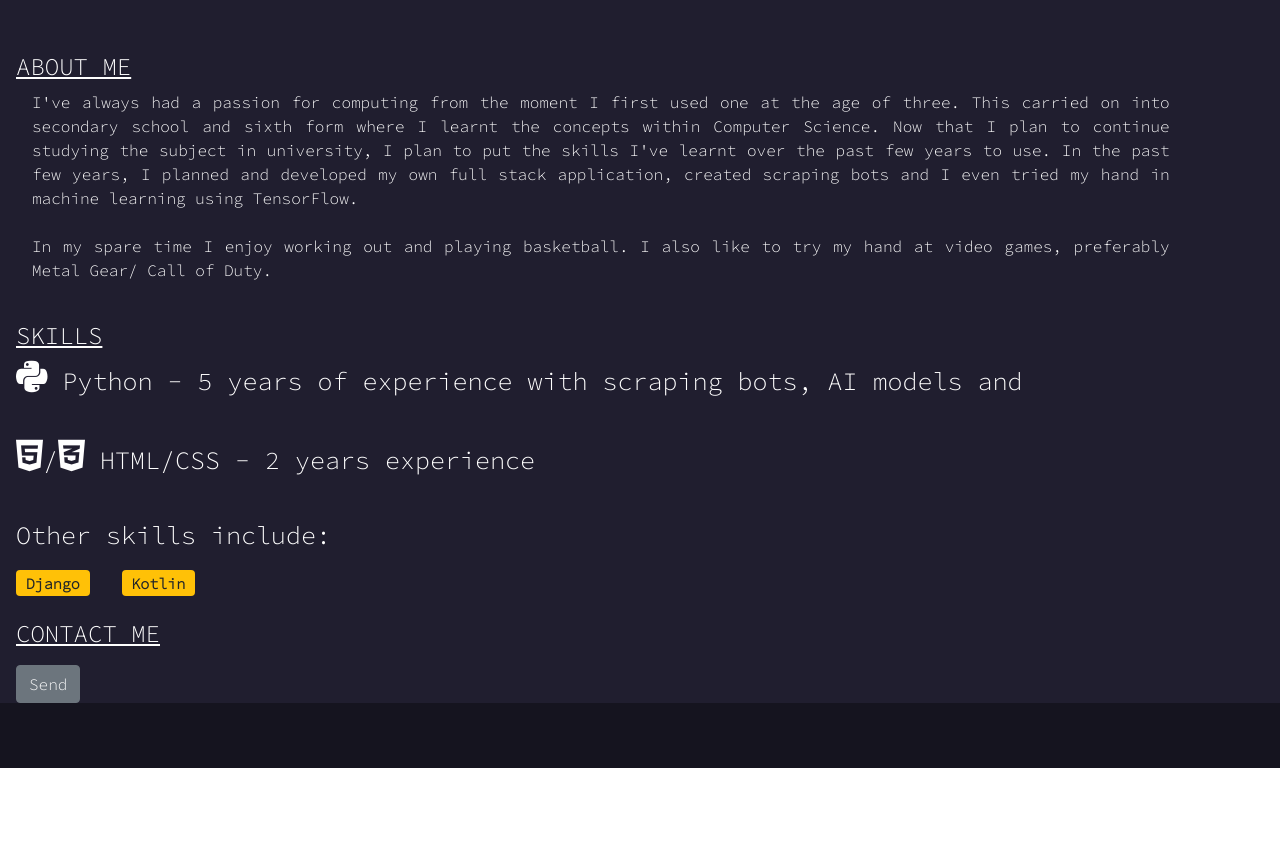
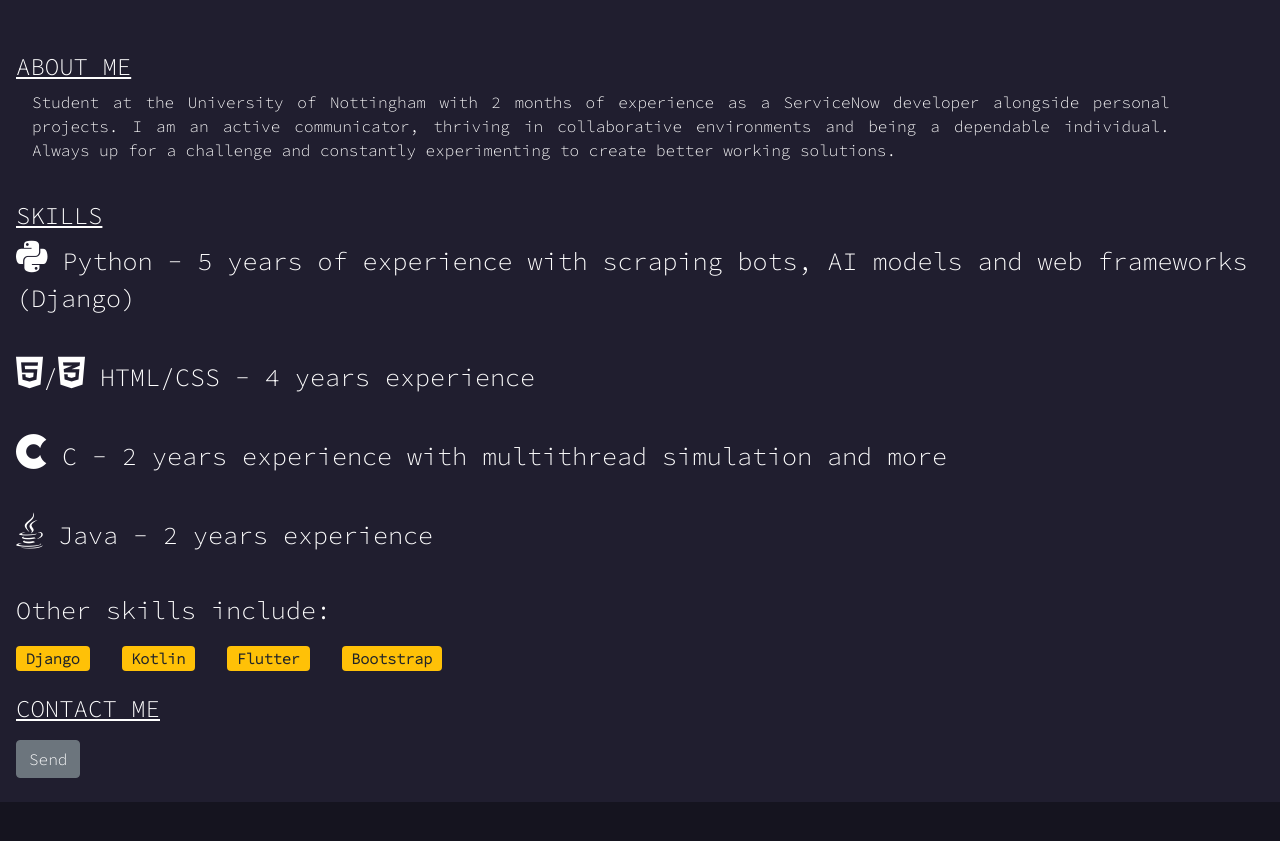
Before and after one commit to 6ixmadeit/Portfolio, a plain HTML site: page html/page.html in a window 1280 px wide. Shown: the part 647-1488 px from the top of the page. Before the commit the page ends 1415 px from the top, so only its background shows below. Drawn offline with nearby package versions, Linux system fonts and the light colour scheme.

Commit message:
Page content updated

```diff
--- a/html/page.html
+++ b/html/page.html
@@ -49,7 +49,7 @@
             <h4><u>ABOUT ME</u></h4>
             <div class="mainArea-content-paragraph">
               <p>
-                I've always had a passion for computing from the moment I first
+               <!-- I've always had a passion for computing from the moment I first
                 used one at the age of three. This carried on into secondary
                 school and sixth form where I learnt the concepts within Computer
                 Science. Now that I plan to continue studying the subject in
@@ -59,25 +59,37 @@
                 my hand in machine learning using TensorFlow. <br /><br />
                 In my spare time I enjoy working out and playing basketball. I
                 also like to try my hand at video games, preferably Metal Gear/
-                Call of Duty.
+                Call of Duty. -->
+                Student at the University of Nottingham with 2 months of experience as a ServiceNow developer
+                alongside personal projects. I am an active communicator, thriving in collaborative
+                environments and being a dependable individual.
+                Always up for a challenge and constantly experimenting to create better working solutions.
               </p>
             </div>
             <br />
             <h4><u>SKILLS</u></h4>
             <p style="font-size: 25px">
               <i class="fab fa-python"></i> Python - 5 years of experience with
-              scraping bots, AI models and
+              scraping bots, AI models and web frameworks (Django)
               <br />
               <br />
               <i class="fab fa-html5"></i>/<i class="fab fa-css3-alt"></i>
-              HTML/CSS - 2 years experience
+              HTML/CSS - 4 years experience
               <br />
               <br />
+              <i class='fab fa-cuttlefish'></i> C - 2 years experience with multithread simulation and more
+              <br>
+              <br>
+              <i class='fab fa-java'></i> Java - 2 years experience
+              <br>
+              <br>
               Other skills include:
             </p>
             <div class="d-flex buttons">
               <span class="badge bg-warning text-dark" style="font-size: 15px">Django</span>
               <span class="badge bg-warning text-dark" style="font-size: 15px">Kotlin</span>
+              <span class="badge bg-warning text-dark" style="font-size: 15px">Flutter</span>
+              <span class="badge bg-warning text-dark" style="font-size: 15px">Bootstrap</span>
             </div>
             <br />
             <h4><u>CONTACT ME</u></h4>
@@ -86,7 +98,8 @@
                 <p>
                 </p>
               <button class="btn btn-secondary" type="submit">Send</button>
-                </form>
+              </form>
+              <br>
             </div>
            </div>
          </div>
```
